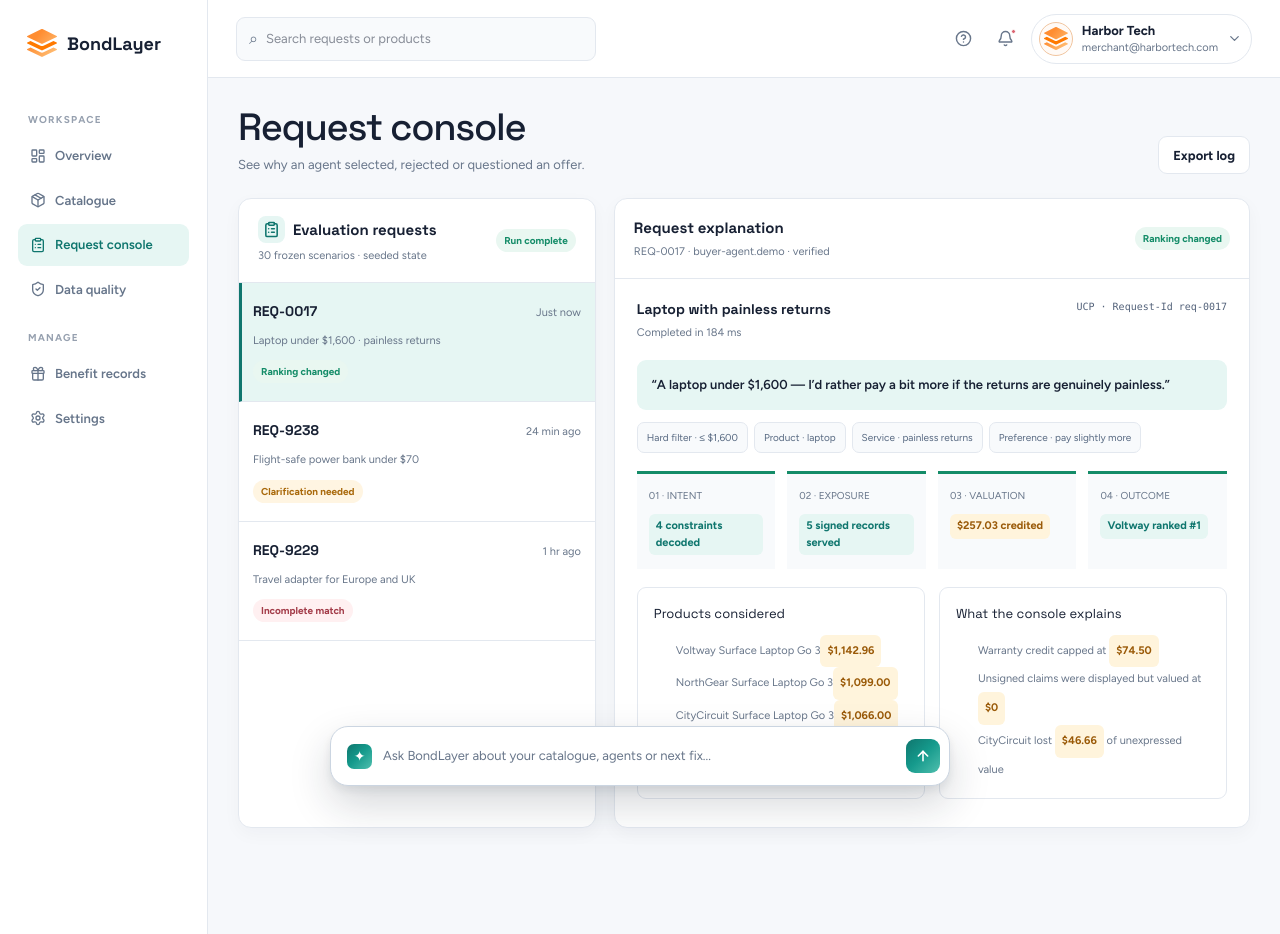
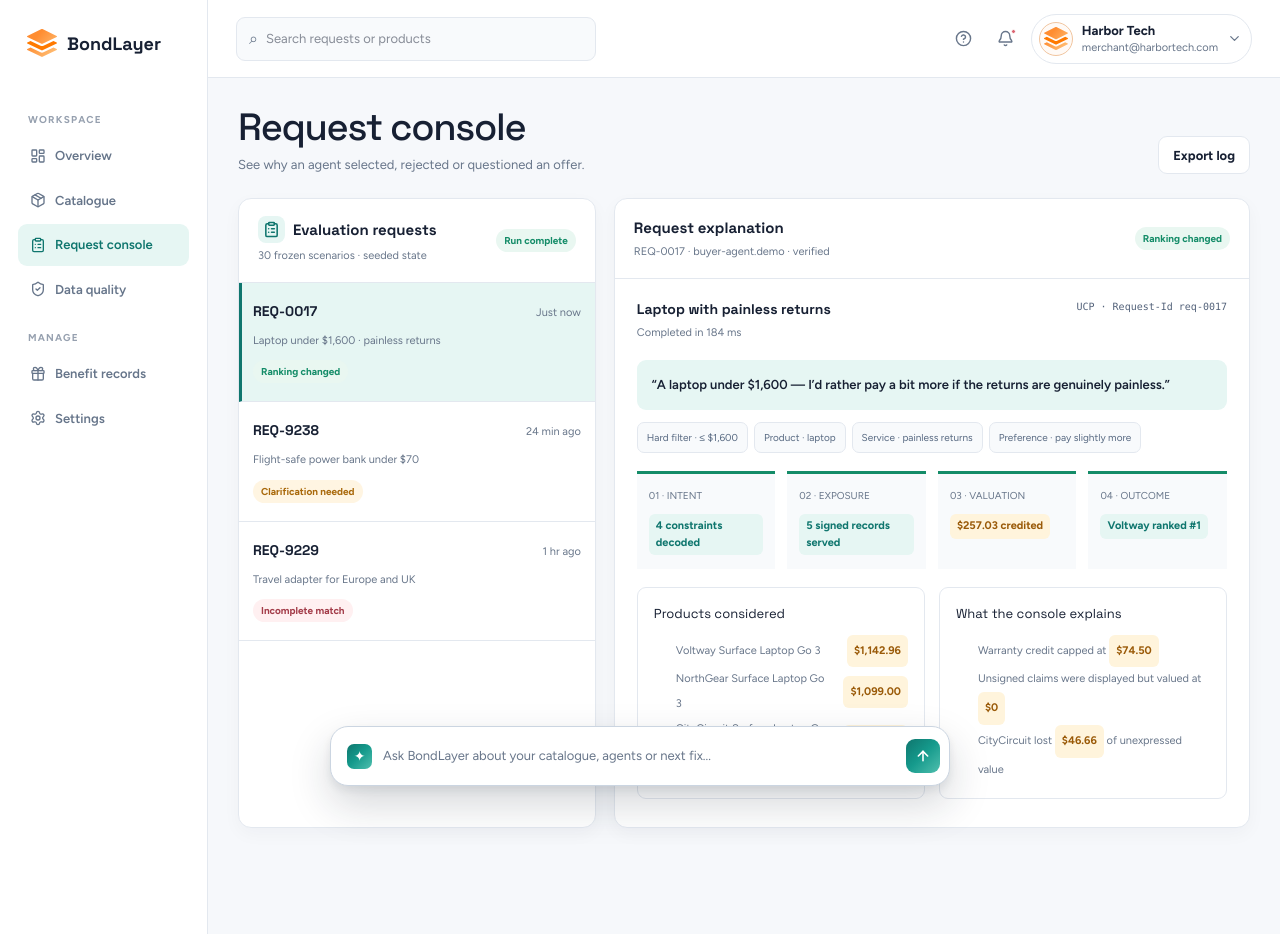
Before and after one commit to kaiday/UAVSHackathon-BondLayer, a Next.js app in the folder bondlayer/app/: page /requests in a window 1280 px wide. Built offline with nearby package versions, Linux system fonts and the light colour scheme.

Commit message:
fix layout request console

```diff
--- a/bondlayer/app/src/app/globals.css
+++ b/bondlayer/app/src/app/globals.css
@@ -188,6 +188,9 @@
 .explanation-notes h3 { margin: 0 0 11px; font-size: 13px; }
 .explanation-notes ul { margin: 0; padding-left: 20px; color: var(--muted); font-size: 11px; line-height: 2.25; }
 .explanation-notes li { padding-left: 2px; }
+.explanation-notes article:first-child li { display: flex; align-items: center; gap: 12px; }
+.explanation-notes article:first-child li > span { min-width: 0; flex: 1; }
+.explanation-notes article:first-child li > .money-pill { flex: 0 0 auto; margin-left: 4px; }
 .settings-grid { display: grid; grid-template-columns: repeat(2, minmax(0, 1fr)); gap: 18px; }
 .setting-list { display: grid; gap: 16px; padding: 20px; }
 .setting-list label { display: grid; gap: 7px; color: var(--muted); font-size: 11px; font-weight: 650; }
```
